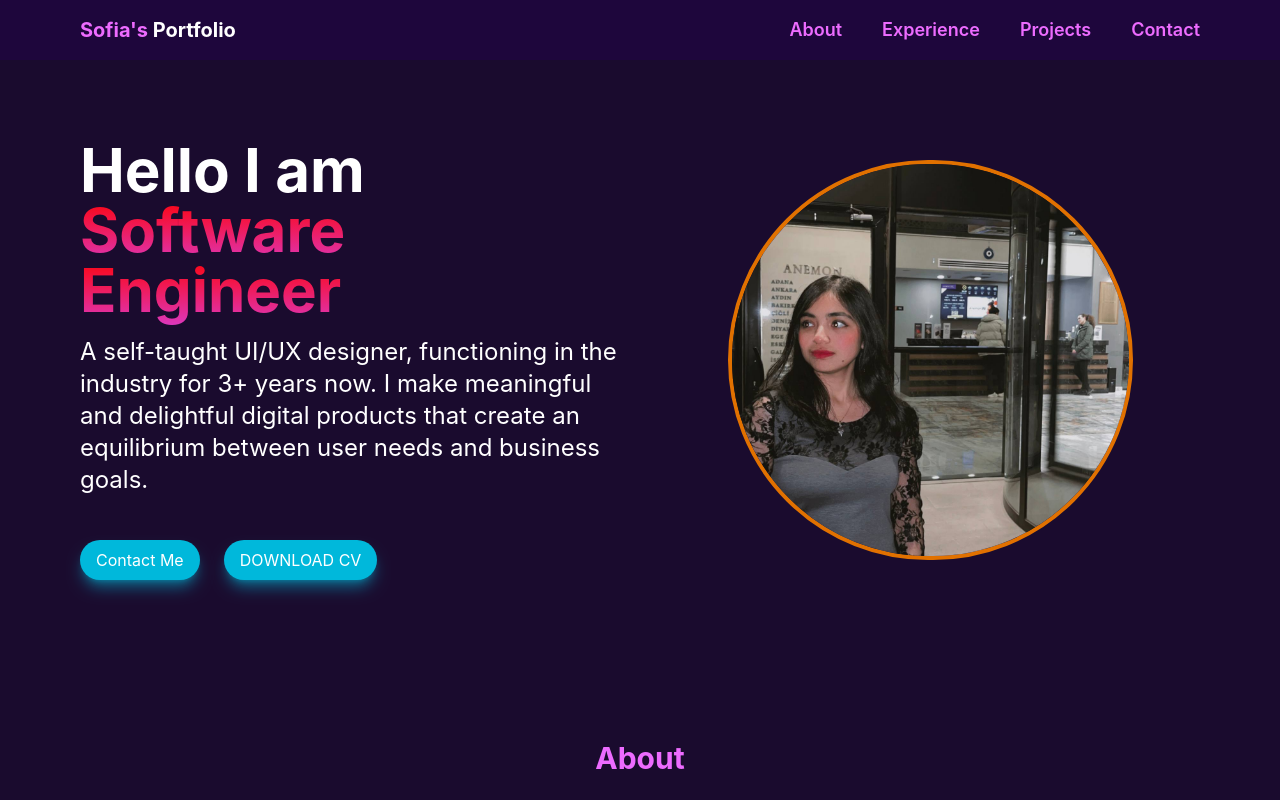
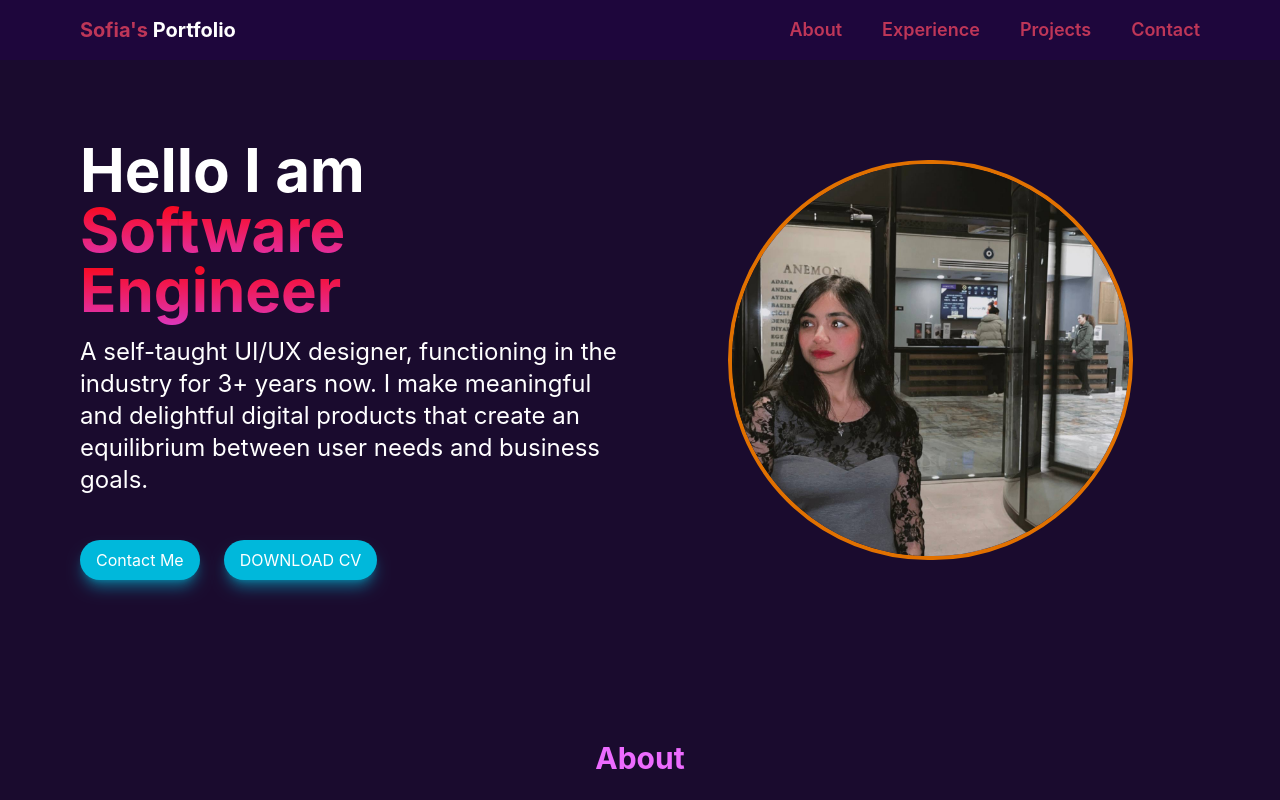
Before and after one commit to theintchuesan/My-portfolio, a React (Vite) app: page / in a window 1280 px wide. Shown: the top 800 px of the page. Built offline with nearby package versions, Linux system fonts and the light colour scheme.

Commit message:
update some colors

```diff
--- a/src/Components/Navbar/Navbar.jsx
+++ b/src/Components/Navbar/Navbar.jsx
@@ -9,9 +9,9 @@ const Navbar = () => {
   }
 
   return (
-    <nav className="w-full bg-[#1e063c] text-fuchsia-400 flex items-center justify-between px-6 md:px-20 py-4 relative">
+    <nav className="w-full bg-[#1e063c] text-[#be3658] flex items-center justify-between px-6 md:px-20 py-4 relative">
 
-      <span className="text-xl font-bold text-white"><span className="text-fuchsia-400">Sofia's</span> Portfolio</span>
+      <span className="text-xl font-bold text-white"><span className="text-[#bd3658]">Sofia's</span> Portfolio</span>
 
       {/* Desktop */}
       <ul className="hidden md:flex gap-10 text-lg font-semibold cursor-pointer">
```
